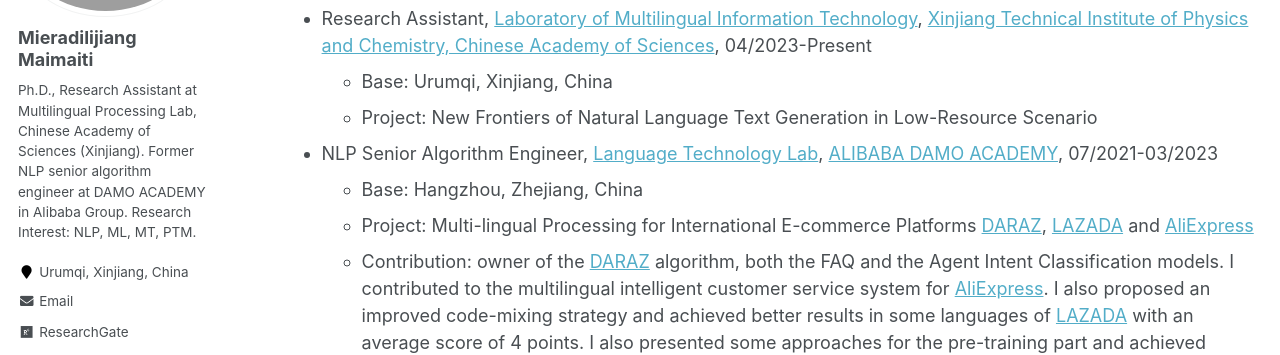
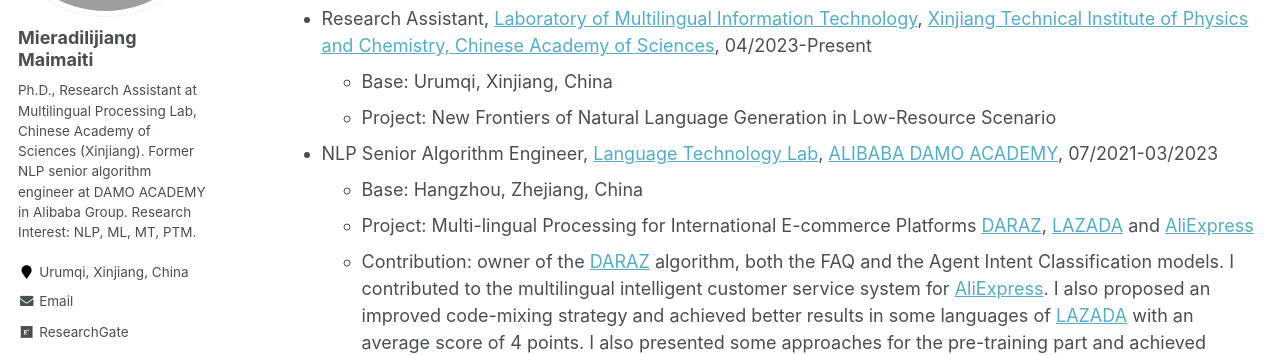
Before and after one commit to miradel51/miradel51.github.io, a Jekyll site: the page built from _pages/cv.md, in a window 1280 px wide and 900 px high, scrolled down 759 px. Shown: the part 153-508 px from the top of the window. Built offline with Jekyll 4.4.1, drawn with Linux system fonts in a browser that asks for light colours; some web fonts are replaced.

Commit message:
Update cv.md
revised the project name

```diff
--- a/_pages/cv.md
+++ b/_pages/cv.md
@@ -37,7 +37,7 @@ Work Experience
 * Research Assistant, [Laboratory of Multilingual Information Technology](http://www.xjipc.cas.cn/XJMITL/), [Xinjiang Technical Institute of Physics and Chemistry, Chinese Academy of Sciences](http://english.xjipc.cas.cn/), 04/2023-Present
   * Base: Urumqi, Xinjiang, China
   <!--- * Directors: Ji Zhang &rarr; Fei Huang &rarr;  Luo Si -->
-  * Project: New Frontiers of Natural Language Text Generation in Low-Resource Scenario
+  * Project: New Frontiers of Natural Language Generation in Low-Resource Scenario
 * NLP Senior Algorithm Engineer, [Language Technology Lab](https://damo.alibaba.com/labs/language-technology), [ALIBABA DAMO ACADEMY](https://damo.alibaba.com/), 07/2021-03/2023
   * Base: Hangzhou, Zhejiang, China
   <!--- * Directors: Ji Zhang &rarr; Fei Huang &rarr;  Luo Si -->
```
